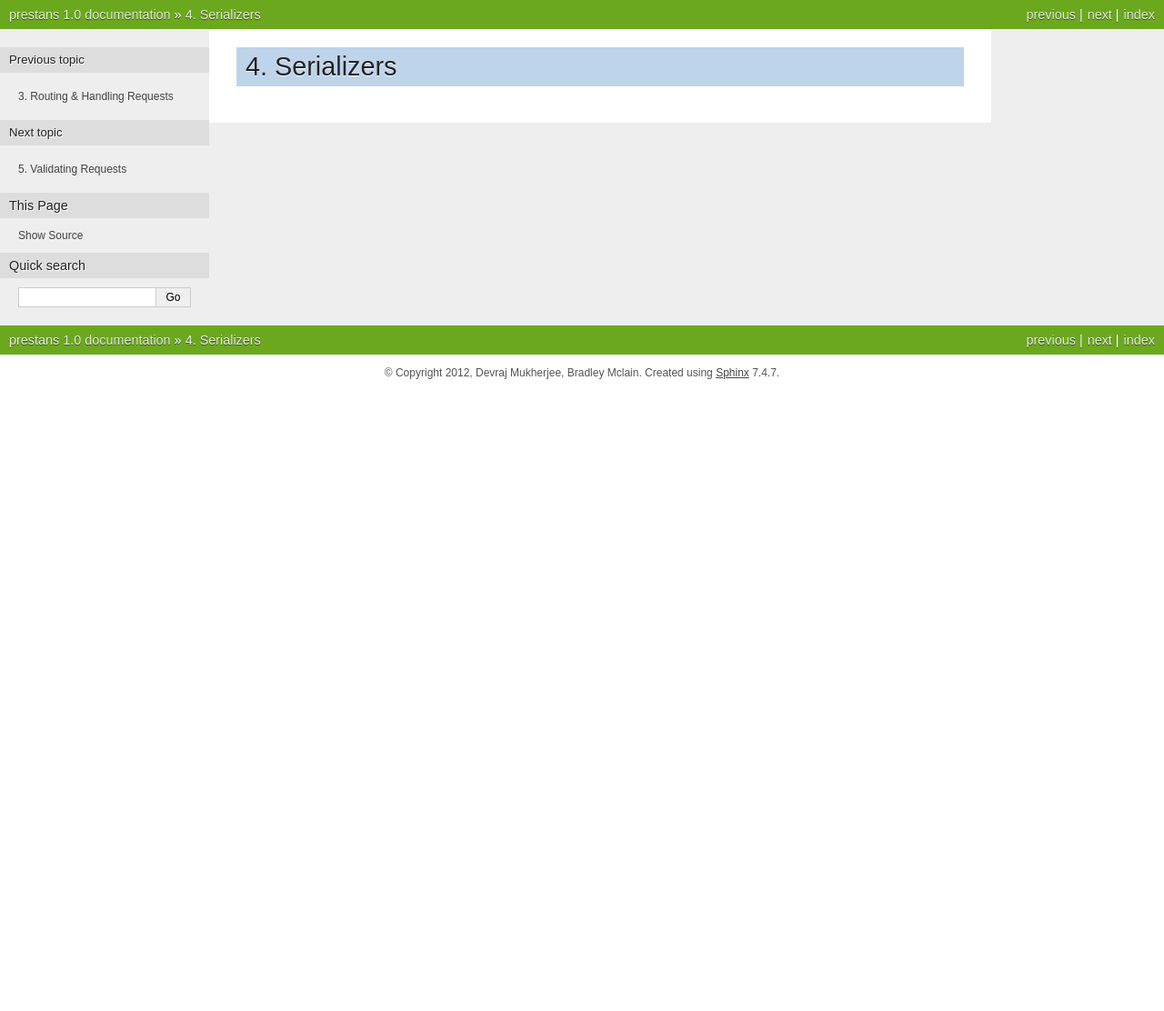
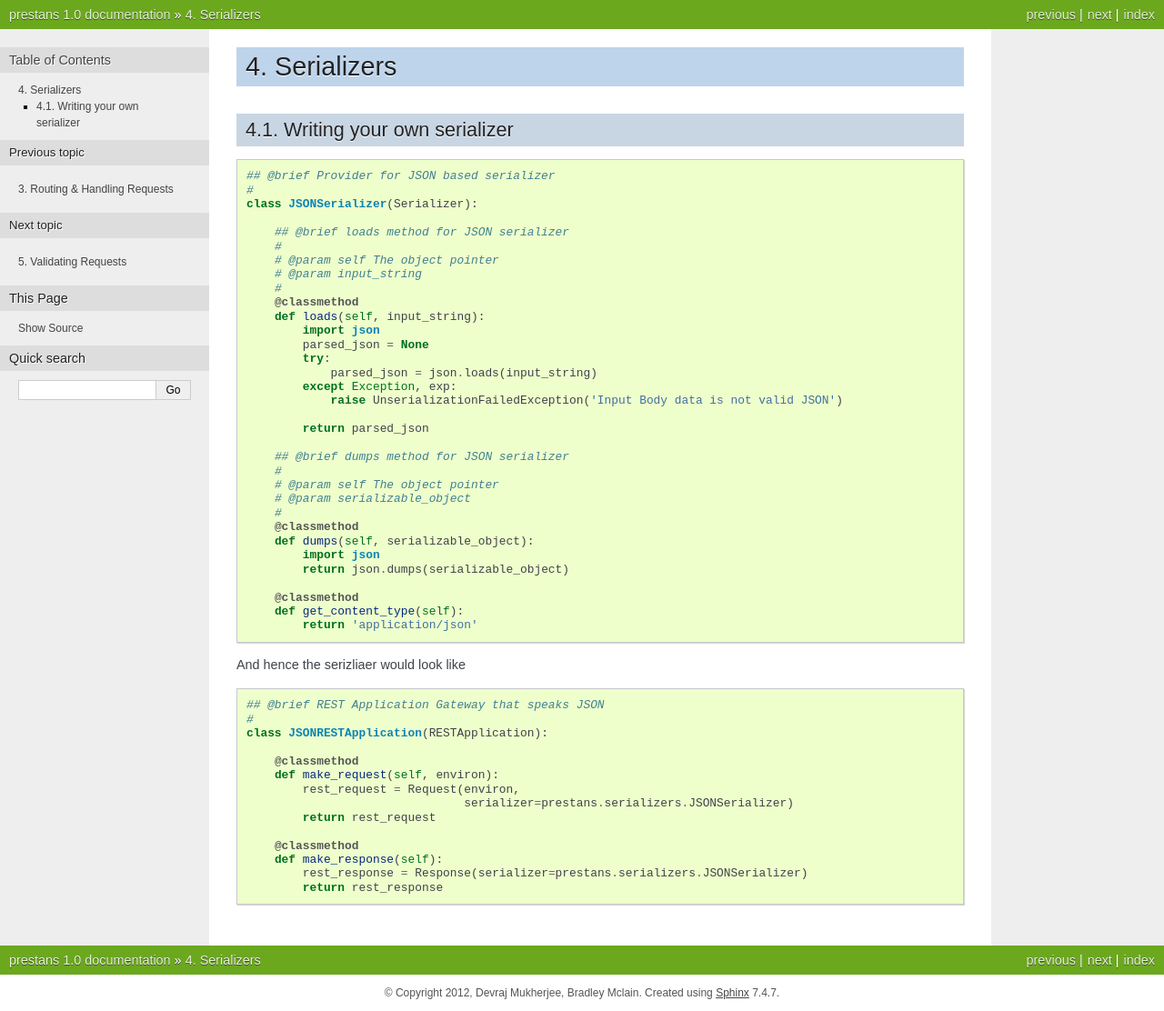
Before and after one commit to anomaly/prestans-docs, a Sphinx documentation site: the page built from source/serializers.rst, in a window 1280 px wide. Shown: the whole page at 91% size. Built offline with Sphinx 7.4.7, drawn with Linux system fonts in a browser that asks for light colours; before the commit the page ends 900 px from its top, so only the background shows below that.

Commit message:
Adds introduction to security, design notes references resources, updated serializers with code sample

```diff
--- a/source/design_notes.rst
+++ b/source/design_notes.rst
@@ -2,7 +2,7 @@
 Thoughts on API design
 ======================
 
-prestans was a result of our careful study into the REST standards, frameworks and appraoches that were popular at the time. The following are a few useful lessons we've learnt along the way.
+prestans was a result of our careful study into the REST standards, frameworks and appraoches that were popular at the time. The following are a few useful lessons we've learnt along the way. Also refer to our extensive list of extremely useful :doc:`reference_material` we found on the Web.
 
 REST resources are *not* persistent models
 ==========================================
--- a/source/serializers.rst
+++ b/source/serializers.rst
@@ -1,3 +1,64 @@
 ===========
 Serializers
 ===========
+
+
+
+Writing your own serializer
+===========================
+
+.. code-block:: python
+
+    ## @brief Provider for JSON based serializer
+    #
+    class JSONSerializer(Serializer):
+
+        ## @brief loads method for JSON serializer
+        #
+        # @param self The object pointer
+        # @param input_string
+        #
+        @classmethod
+        def loads(self, input_string):
+            import json
+            parsed_json = None
+            try:
+                parsed_json = json.loads(input_string)
+            except Exception, exp:
+                raise UnserializationFailedException('Input Body data is not valid JSON')
+
+            return parsed_json
+
+        ## @brief dumps method for JSON serializer
+        #
+        # @param self The object pointer
+        # @param serializable_object
+        #
+        @classmethod
+        def dumps(self, serializable_object):
+            import json
+            return json.dumps(serializable_object)
+
+        @classmethod
+        def get_content_type(self):
+            return 'application/json'
+
+
+And hence the serizliaer would look like
+
+.. code-block:: python
+
+    ## @brief REST Application Gateway that speaks JSON
+    #
+    class JSONRESTApplication(RESTApplication):
+
+        @classmethod
+        def make_request(self, environ):
+            rest_request = Request(environ,
+                                   serializer=prestans.serializers.JSONSerializer)
+            return rest_request
+
+        @classmethod
+        def make_response(self):
+            rest_response = Response(serializer=prestans.serializers.JSONSerializer)
+            return rest_response
```
Also changed, not shown: source/authentication.rst (+15 -0 lines).
